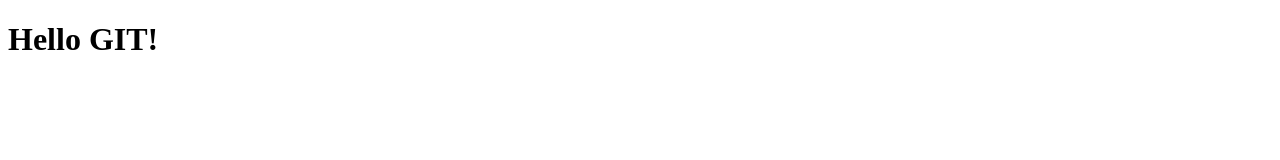
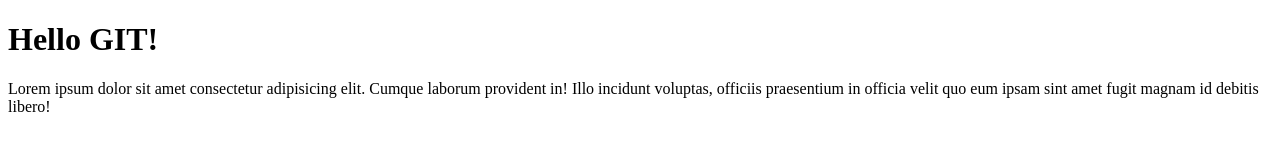
Before and after one commit to JulitaWojciechowska/git-course-4, a plain HTML site: page index.html in a window 1280 px wide. Drawn offline with Linux system fonts and the light colour scheme.

Commit message:
added parapraph into index.html

```diff
--- a/index.html
+++ b/index.html
@@ -8,5 +8,7 @@
 </head>
 <body>
     <h1> Hello GIT! </h1>
+
+    <p>Lorem ipsum dolor sit amet consectetur adipisicing elit. Cumque laborum provident in! Illo incidunt voluptas, officiis praesentium in officia velit quo eum ipsam sint amet fugit magnam id debitis libero!</p>
 </body>
 </html>
```
